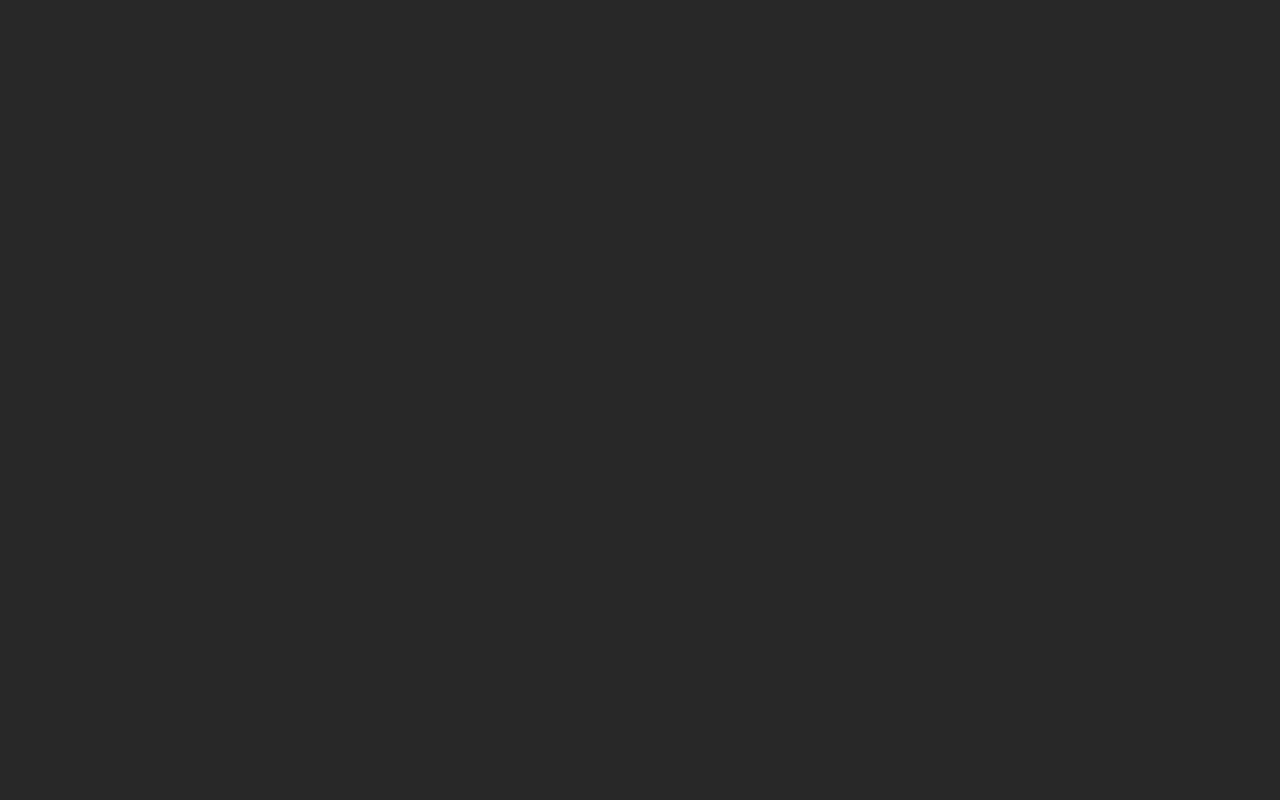
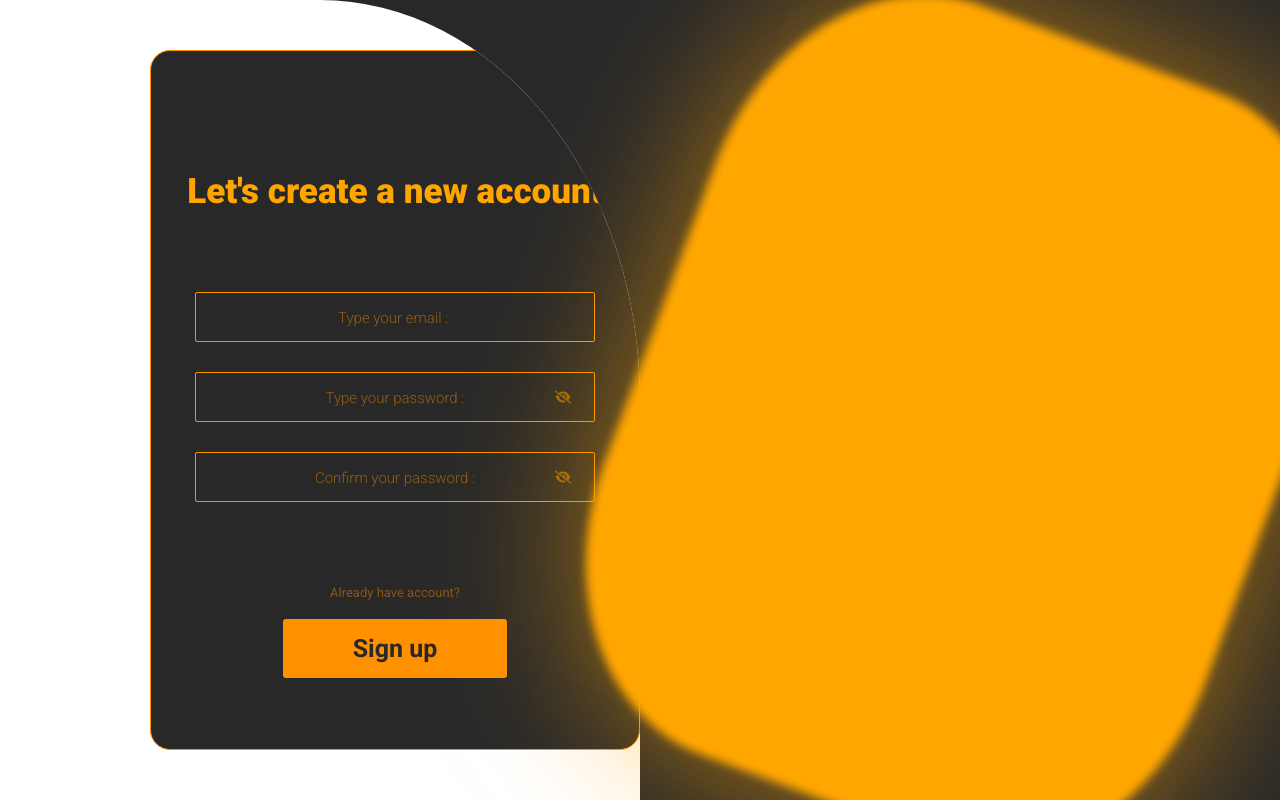
Before and after one commit to YevFED/SocialME, a React (Vite) app in the folder client/: page /auth in a window 1280 px wide. Before the commit this address had no page. Built offline with nearby package versions, Linux system fonts and the light colour scheme.

Commit message:
Welcome Page created , relink to auth page

```diff
--- a/client/src/App.jsx
+++ b/client/src/App.jsx
@@ -1,4 +1,3 @@
-import { useState } from "react";
 import { Route, Routes } from "react-router-dom";
 import Home from "./pages/Home/Home";
 import Welcome from "./pages/Welcome/Welcome";
@@ -10,7 +9,7 @@ function App() {
       <Routes>
         <Route path="/" element={<Welcome />} />
         <Route path="/home" element={<Home />} />
-        <Route path="/auth/signup" element={<Auth />} />
+        <Route path="/auth" element={<Auth />} />
       </Routes>
     </>
   );
--- a/client/src/components/Inputs/PasswordInput/PasswordInput.jsx
+++ b/client/src/components/Inputs/PasswordInput/PasswordInput.jsx
@@ -3,7 +3,7 @@ import { FaEye } from "react-icons/fa";
 import { FaEyeSlash } from "react-icons/fa6";
 import styles from "./PasswordInput.module.scss";
 
-const PasswordInput = () => {
+const PasswordInput = ({ placehldr }) => {
   const [Hide, SetHide] = useState(true);
 
   const checkPass = () => {
@@ -14,7 +14,7 @@ const PasswordInput = () => {
       <input
         type={Hide ? "password" : "text"}
         className={styles.input}
-        placeholder="Type your password :"
+        placeholder={placehldr}
         maxLength={24}
       />
       {Hide ? (
--- a/client/src/components/Inputs/PasswordInput/PasswordInput.module.scss
+++ b/client/src/components/Inputs/PasswordInput/PasswordInput.module.scss
@@ -1,9 +1,10 @@
 .place {
   display: flex;
   align-items: center;
+  position: relative;
   .input {
-    width: 250px;
-    height: 40px;
+    width: 400px;
+    height: 50px;
     color: rgb(255, 145, 0);
     border: 1px solid rgb(255, 145, 0);
     outline: none;
@@ -14,9 +15,11 @@
   .input::placeholder {
     color: rgba(255, 145, 0, 0.5);
     font-weight: 300;
+    text-align: center;
+    font-size: 15px;
   }
   .checkPass {
     position: absolute;
-    left: 74%;
+    left: 90%;
   }
 }
--- a/client/src/index.css
+++ b/client/src/index.css
@@ -9,4 +9,5 @@
   color: black;
   font-family: "Roboto", sans-serif;
   background-color: rgb(40, 40, 40);
+  overflow: hidden;
 }
--- a/client/src/pages/Auth/Auth.jsx
+++ b/client/src/pages/Auth/Auth.jsx
@@ -11,35 +11,41 @@ const SignUp = () => {
 
   return (
     <div className={styles.wrapper}>
+      <div className={styles.leftSide}>
         {/* Changing the Auth state with movement */}
         {Auth ? (
-        <form action="" className={styles.signupForm}>
-          <p>Create new account</p>
+          <form action="" className={styles.form}>
+            <p className={styles.formTitle}>Let's create a new account</p>
             <input
               className={styles.input}
               type="email"
               placeholder="Type your email : "
             />
-          <PasswordInput />
-          <PasswordInput />
-          <button className={styles.button} onClick={changeAuth}>
-            Log in
-          </button>
+            <PasswordInput placehldr={"Type your password :"} />
+            <PasswordInput placehldr={"Confirm your password :"} />
+            <p className={styles.formChanger} onClick={changeAuth}>
+              Already have account?
+            </p>
+
+            <button className={styles.button}>Sign up</button>
           </form>
         ) : (
-        <form action="" className={styles.loginForm}>
-          <p>Log in</p>
+          <form action="" className={styles.form}>
+            <p className={styles.formTitle}>Log in in your account</p>
             <input
               className={styles.input}
               type="email"
               placeholder="Type your email : "
             />
-          <PasswordInput />
-          <button className={styles.button} onClick={changeAuth}>
-            Sign Up
-          </button>
+            <PasswordInput placehldr={"Type your password :"} />
+            <p className={styles.formChanger} onClick={changeAuth}>
+              Don't have account ?
+            </p>
+            <button className={styles.button}>Log in</button>
           </form>
         )}
+      </div>
+      <div className={styles.rightSide}></div>
     </div>
   );
 };
--- a/client/src/pages/Auth/Auth.module.scss
+++ b/client/src/pages/Auth/Auth.module.scss
@@ -3,73 +3,122 @@
   height: 100vh;
   display: flex;
   align-items: center;
+  overflow: hidden;
 
-  .signupForm {
-    position: relative;
-    left: 15%;
+  // Form
+
+  .leftSide {
+    width: 50vw;
+    height: 100vh;
+    background-color: rgb(255, 255, 255);
+    display: flex;
+    align-items: center;
+    border-top-right-radius: 50%;
+    .form {
       border: 1px solid rgb(255, 145, 0);
-    width: 400px;
-    height: 600px;
+      width: 500px;
+      height: 700px;
       display: flex;
       align-items: center;
       flex-direction: column;
-    justify-content: center;
+      border-radius: 20px;
       gap: 30px;
-    transition: 1s ease-in-out;
-    border-radius: 10px;
+      margin-left: 150px;
+      position: relative;
+      .formTitle {
+        color: orange;
+        margin-top: 120px;
+        font-weight: 900;
+        font-size: 35px;
+      }
       .input {
-      width: 250px;
-      height: 40px;
+        width: 400px;
+        height: 50px;
         color: rgb(255, 145, 0);
         border: 1px solid rgb(255, 145, 0);
         outline: none;
         border-radius: 2px;
         font-size: 17px;
         padding: 2px 10px;
+        font-weight: 700;
+        margin-top: 50px;
       }
       .input::placeholder {
         color: rgba(255, 145, 0, 0.5);
         font-weight: 300;
+        text-align: center;
+        font-size: 15px;
+      }
+      .formChanger {
+        color: rgba(255, 145, 0, 0.438);
+        text-decoration: underline;
+        cursor: pointer;
+        font-size: 13px;
+        margin-top: 150px;
+        position: absolute;
+        top: 55%;
+        text-underline-offset: 5px;
+        transition: 0.2s;
+      }
+
+      .formChanger:hover {
+        color: rgb(255, 145, 0);
+        transition: 0.2s;
       }
 
       .button {
+        position: absolute;
+        top: 80%;
         background-color: rgb(255, 145, 0);
-      padding: 5px 30px;
+        padding: 15px 70px;
         cursor: pointer;
-    }
-  }
-  .loginForm {
-    position: relative;
-    left: 65%;
-    border: 1px solid rgb(255, 145, 0);
-    width: 400px;
-    height: 600px;
-    display: flex;
-    align-items: center;
-    flex-direction: column;
-    justify-content: center;
-    gap: 30px;
-    transition: 1s ease-in-out;
-    border-radius: 10px;
-    .input {
-      width: 250px;
-      height: 40px;
-      color: rgb(255, 145, 0);
-      border: 1px solid rgb(255, 145, 0);
+        font-weight: 700;
+        font-size: 25px;
         outline: none;
-      border-radius: 2px;
-      font-size: 17px;
-      padding: 2px 10px;
-    }
-    .input::placeholder {
-      color: rgba(255, 145, 0, 0.5);
-      font-weight: 300;
+        border: 0;
+        transition: 0.2s ease-in-out;
+        border-radius: 3px;
+        margin-top: 10px;
+        color: rgb(40, 40, 40);
       }
 
-    .button {
-      background-color: rgb(255, 145, 0);
-      padding: 5px 30px;
-      cursor: pointer;
+      .button:hover {
+        border-radius: 20px;
+        transition: 0.2s ease-in-out;
       }
     }
   }
+
+  // Cube
+
+  .rightSide {
+    width: 50vw;
+    height: 100vh;
+    background-color: rgb(255, 166, 0);
+    transform: rotate(40deg);
+    overflow: hidden;
+    border-radius: 30%;
+    display: flex;
+    align-items: center;
+    justify-content: center;
+    box-shadow: 0px 0px 150px 0px rgba(255, 166, 0, 0.627);
+    animation: rotating 10s ease-in-out infinite;
+    margin-top: -100px;
+    filter: blur(5px);
+  }
+}
+
+@keyframes rotating {
+  0% {
+    transform: rotate(40deg);
+    margin-top: -100px;
+  }
+  50% {
+    transform: rotate(20deg);
+    margin-top: 50px;
+  }
+  100% {
+    transform: rotate(40deg);
+    margin-top: -100px;
+  }
+}
--- a/client/src/pages/Welcome/Welcome.jsx
+++ b/client/src/pages/Welcome/Welcome.jsx
@@ -1,10 +1,19 @@
 import React from "react";
 import styles from "./Welcome.module.scss";
+import { useNavigate } from "react-router-dom";
+
 const Welcome = () => {
+  const navigate = useNavigate();
   return (
     <>
       <div className={styles.wrapper}>
         <h1 className={styles.title}>SocialME</h1>
+
+        <div className={styles.circle}></div>
+        <div className={styles.circle2}></div>
+        <button onClick={() => navigate("/auth")} className={styles.button}>
+          Let's Started
+        </button>
       </div>
     </>
   );
--- a/client/src/pages/Welcome/Welcome.module.scss
+++ b/client/src/pages/Welcome/Welcome.module.scss
@@ -2,13 +2,137 @@
   width: 100vw;
   height: 100vh;
   display: flex;
+  flex-direction: column;
   align-items: center;
-  justify-content: center;
   .title {
-    font-size: 150px;
-    text-shadow: 0px 10px 20px rgba(0, 76, 0, 0.467);
-    background: linear-gradient(to bottom, #4ccf18 0%, #14a700 100%);
-    -webkit-background-clip: text;
-    -webkit-text-fill-color: transparent;
+    font-size: 75px;
+    color: rgb(245, 145, 0);
+    margin-top: 100px;
+    position: absolute;
+    top: 5%;
+    animation: titleEntry 2.5s ease-in-out;
+    background-color: transparent;
+  }
+
+  .circle {
+    width: 350px;
+    height: 350px;
+    background-color: rgb(245, 145, 0);
+    border-radius: 50%;
+    filter: blur(20px);
+    position: absolute;
+    left: -5%;
+    top: -5%;
+    animation: circle1 2s ease-in-out, circle1Flame 7s ease-in-out infinite;
+  }
+  .circle2 {
+    width: 550px;
+    height: 550px;
+    background-color: rgb(245, 145, 0);
+    border-radius: 50%;
+    filter: blur(20px);
+    position: absolute;
+    left: 80%;
+    top: 50%;
+    animation: circle2 3s ease-in-out, circle2Flame 5s ease-in-out infinite;
+  }
+  .button {
+    background-color: rgb(255, 145, 0);
+    padding: 15px 70px;
+    cursor: pointer;
+    font-weight: 700;
+    font-size: 25px;
+    outline: none;
+    border: 0;
+    transition: 0.4s ease-in-out;
+    border-radius: 3px;
+    margin-top: 10px;
+    color: rgb(40, 40, 40);
+    position: absolute;
+    top: 80%;
+    animation: buttonEntry 4s ease-in-out, pulsing 2s linear infinite;
+  }
+
+  .button:hover {
+    border-radius: 20px;
+    transition: 0.4s ease-in-out;
   }
 }
+
+@keyframes titleEntry {
+  0% {
+    top: -20%;
+  }
+  50% {
+    top: 7%;
+  }
+  100% {
+    top: 5%;
+  }
+}
+
+@keyframes buttonEntry {
+  0% {
+    top: 120%;
+  }
+  100% {
+    top: 80%;
+  }
+}
+
+@keyframes pulsing {
+  0% {
+    box-shadow: 0px 0px 0px 0px rgb(245, 145, 0);
+  }
+  50% {
+    box-shadow: 0px 0px 15px 0px rgba(245, 147, 0, 0.579);
+  }
+  100% {
+    box-shadow: 0px 0px 0px 0px rgb(245, 145, 0);
+  }
+}
+
+@keyframes circle1 {
+  0% {
+    left: -50%;
+    top: -50%;
+  }
+  100% {
+    left: -5%;
+    top: -5%;
+  }
+}
+@keyframes circle1Flame {
+  0% {
+    filter: blur(20px);
+  }
+  50% {
+    filter: blur(40px);
+  }
+  100% {
+    filter: blur(20px);
+  }
+}
+
+@keyframes circle2 {
+  0% {
+    left: 120%;
+    top: 120%;
+  }
+  100% {
+    left: 80%;
+    top: 50%;
+  }
+}
+
+@keyframes circle2Flame {
+  0% {
+    filter: blur(20px);
+  }
+  50% {
+    filter: blur(40px);
+  }
+  100% {
+    filter: blur(20px);
+  }
+}
```
Also changed, not shown: client/src/components/Header/Header.jsx (added, +21 -0 lines), client/src/components/Header/Header.module.scss (added, +18 -0 lines). Lines whose indentation alone changed are shown as unchanged.
